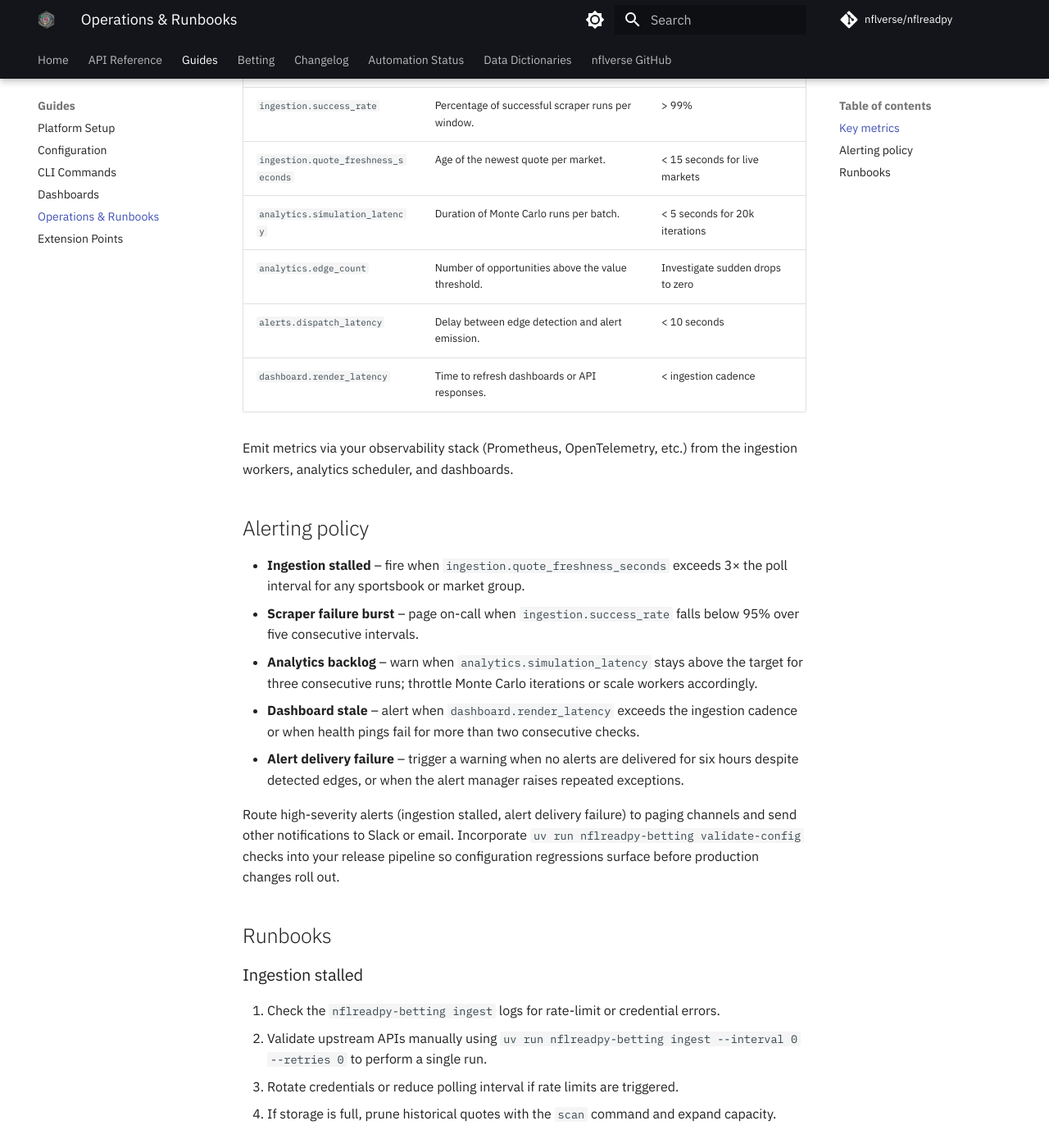
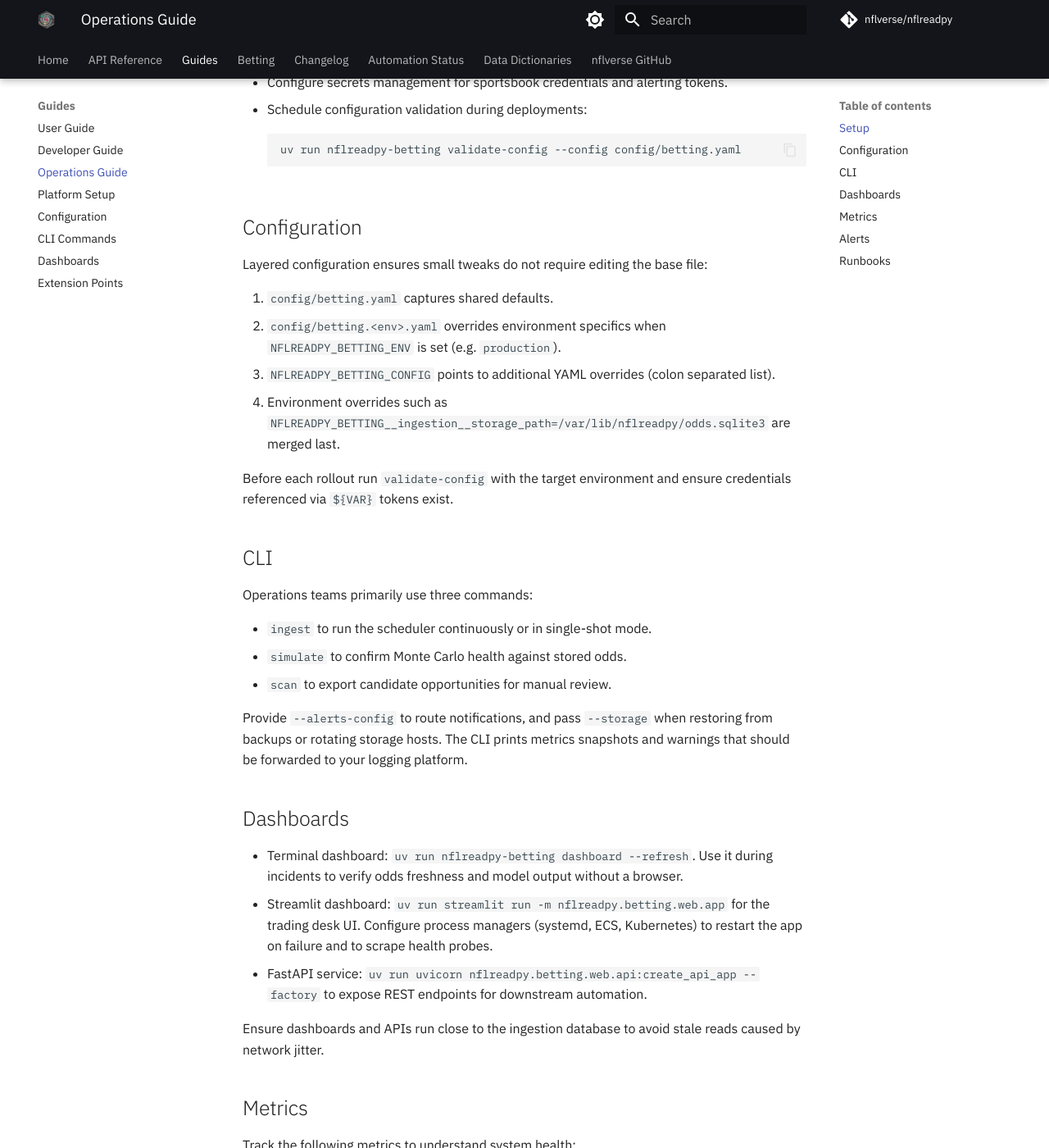
Before and after one commit to nflverse/nflreadpy, an MkDocs documentation site: the page built from docs/guides/operations.md, in a window 1280 px wide and 1400 px high, scrolled down 417 px. Shown: the whole window at 82% size. Built offline with MkDocs 1.6.1 and Material for MkDocs 9.7.7, drawn with Linux system fonts in a browser that asks for light colours; comment, search, counter and statistics services are not loaded; some of the changed text lies outside the part shown.

Commit message:
Add betting guides and strengthen CI coverage

````diff
--- a/docs/guides/operations.md
+++ b/docs/guides/operations.md
@@ -1,13 +1,72 @@
 # Operations Guide
 
-This runbook captures day-to-day operations for the betting stack, including metrics, alerts, and
-incident response playbooks.
+This runbook covers everything operations teams need to run the betting
+stack in production—from environment bootstrap through monitoring and
+incident response. Each section maps to the lifecycle topics surfaced in
+README.md so you can jump straight to the task at hand.
 
-## Key metrics
+## Setup
+
+- Provision compute capable of running the CPU or GPU Docker images.
+- Mount persistent storage for the ingestion SQLite database and logs.
+- Configure secrets management for sportsbook credentials and alerting
+tokens.
+- Schedule configuration validation during deployments:
+  ```bash
+  uv run nflreadpy-betting validate-config --config config/betting.yaml
+  ```
+
+## Configuration
+
+Layered configuration ensures small tweaks do not require editing the
+base file:
+
+1. `config/betting.yaml` captures shared defaults.
+2. `config/betting.<env>.yaml` overrides environment specifics when
+   `NFLREADPY_BETTING_ENV` is set (e.g. `production`).
+3. `NFLREADPY_BETTING_CONFIG` points to additional YAML overrides (colon
+   separated list).
+4. Environment overrides such as
+   `NFLREADPY_BETTING__ingestion__storage_path=/var/lib/nflreadpy/odds.sqlite3`
+   are merged last.
+
+Before each rollout run `validate-config` with the target environment and
+ensure credentials referenced via `${VAR}` tokens exist.
+
+## CLI
+
+Operations teams primarily use three commands:
+
+- `ingest` to run the scheduler continuously or in single-shot mode.
+- `simulate` to confirm Monte Carlo health against stored odds.
+- `scan` to export candidate opportunities for manual review.
+
+Provide `--alerts-config` to route notifications, and pass `--storage`
+when restoring from backups or rotating storage hosts. The CLI prints
+metrics snapshots and warnings that should be forwarded to your logging
+platform.
+
+## Dashboards
+
+- Terminal dashboard: `uv run nflreadpy-betting dashboard --refresh`. Use
+  it during incidents to verify odds freshness and model output without a
+  browser.
+- Streamlit dashboard: `uv run streamlit run -m nflreadpy.betting.web.app`
+  for the trading desk UI. Configure process managers (systemd, ECS,
+  Kubernetes) to restart the app on failure and to scrape health probes.
+- FastAPI service: `uv run uvicorn nflreadpy.betting.web.api:create_api_app --factory`
+  to expose REST endpoints for downstream automation.
+
+Ensure dashboards and APIs run close to the ingestion database to avoid
+stale reads caused by network jitter.
+
+## Metrics
+
+Track the following metrics to understand system health:
 
 | Metric | Description | Target |
 | --- | --- | --- |
-| `ingestion.poll_latency` | Time between scheduled and actual scraper polls. | < 2x configured interval |
+| `ingestion.poll_latency` | Time between scheduled and actual scraper polls. | < 2× configured interval |
 | `ingestion.success_rate` | Percentage of successful scraper runs per window. | > 99% |
 | `ingestion.quote_freshness_seconds` | Age of the newest quote per market. | < 15 seconds for live markets |
 | `analytics.simulation_latency` | Duration of Monte Carlo runs per batch. | < 5 seconds for 20k iterations |
@@ -15,57 +74,71 @@
 | `alerts.dispatch_latency` | Delay between edge detection and alert emission. | < 10 seconds |
 | `dashboard.render_latency` | Time to refresh dashboards or API responses. | < ingestion cadence |
 
-Emit metrics via your observability stack (Prometheus, OpenTelemetry, etc.) from the ingestion
-workers, analytics scheduler, and dashboards.
+Emit metrics via your observability stack (Prometheus, OpenTelemetry,
+Datadog) from the ingestion workers, analytics scheduler, dashboards, and
+alerting adapters.
 
-## Alerting policy
+## Alerts
 
-- **Ingestion stalled** – fire when `ingestion.quote_freshness_seconds` exceeds 3× the poll
-  interval for any sportsbook or market group.
-- **Scraper failure burst** – page on-call when `ingestion.success_rate` falls below 95% over five
-  consecutive intervals.
-- **Analytics backlog** – warn when `analytics.simulation_latency` stays above the target for three
-  consecutive runs; throttle Monte Carlo iterations or scale workers accordingly.
-- **Dashboard stale** – alert when `dashboard.render_latency` exceeds the ingestion cadence or when
-  health pings fail for more than two consecutive checks.
-- **Alert delivery failure** – trigger a warning when no alerts are delivered for six hours despite
-  detected edges, or when the alert manager raises repeated exceptions.
+Recommended alerting policy:
 
-Route high-severity alerts (ingestion stalled, alert delivery failure) to paging channels and send
-other notifications to Slack or email. Incorporate `uv run nflreadpy-betting validate-config`
-checks into your release pipeline so configuration regressions surface before production changes
-roll out.
+- **Ingestion stalled** – fire when `ingestion.quote_freshness_seconds`
+  exceeds 3× the poll interval for any sportsbook or market group.
+- **Scraper failure burst** – page on-call when
+  `ingestion.success_rate` drops below 95% over five consecutive
+  intervals.
+- **Analytics backlog** – warn when `analytics.simulation_latency`
+  breaches target for three runs; scale workers or reduce iterations.
+- **Dashboard stale** – alert when `dashboard.render_latency` exceeds the
+  ingestion cadence or health checks fail repeatedly.
+- **Alert delivery failure** – trigger a warning when no alerts are
+  delivered for six hours despite detected edges, or when the alert
+  manager raises repeated exceptions.
+
+Route high-severity alerts to paging channels and send informational
+notifications to Slack or email. Test the pipeline with
+`nflreadpy-betting simulate --refresh --alerts-config alerts.yaml`.
 
 ## Runbooks
 
 ### Ingestion stalled
 
-1. Check the `nflreadpy-betting ingest` logs for rate-limit or credential errors.
-2. Validate upstream APIs manually using `uv run nflreadpy-betting ingest --interval 0 --retries 0`
-   to perform a single run.
-3. Rotate credentials or reduce polling interval if rate limits are triggered.
-4. If storage is full, prune historical quotes with the `scan` command and expand capacity.
+1. Check `nflreadpy-betting ingest` logs for rate-limit or credential
+   errors.
+2. Validate upstream APIs manually using
+   `uv run nflreadpy-betting ingest --interval 0 --retries 0`.
+3. Rotate credentials or reduce polling interval if rate limits are
+   triggered.
+4. If storage is full, prune historical quotes with the `scan` command
+   and expand capacity.
 
 ### Analytics backlog
 
-1. Review Monte Carlo iterations and bankroll simulation options in `config/betting.yaml`.
-2. Temporarily lower `analytics.iterations` or disable bankroll simulations via CLI overrides.
-3. Scale out analytics workers or provision more CPU.
-4. Verify that ingestion is not flooding analytics with duplicated events.
+1. Review Monte Carlo iterations and bankroll simulation options in
+   `config/betting.yaml`.
+2. Temporarily lower `analytics.iterations` or disable bankroll
+   simulations via CLI overrides.
+3. Scale out analytics workers or provision more CPU/GPU resources.
+4. Verify ingestion is not flooding analytics with duplicated events.
 
 ### Dashboard stale
 
-1. Confirm ingestion metrics are healthy; stale dashboards often stem from stale quotes.
+1. Confirm ingestion metrics are healthy; stale dashboards often stem
+   from stale quotes.
 2. Restart the Streamlit and FastAPI processes to clear cached state.
-3. Review network connectivity between dashboards and the storage backend.
-4. If latency persists, enable verbose logging and capture traces for investigation.
+3. Review network connectivity between dashboards and the storage
+   backend.
+4. Enable verbose logging and capture traces if latency persists.
 
 ### Alert delivery failure
 
-1. Inspect the alert manager logs for API errors or credential failures.
-2. Re-run `uv run nflreadpy-betting simulate --enable-alerts` to emit a test alert.
-3. Fallback to manual notifications using exported CSVs from the `scan` command.
-4. Escalate to platform engineering if third-party alerting providers experience outages.
+1. Inspect alert manager logs for API errors or credential failures.
+2. Re-run `uv run nflreadpy-betting simulate --enable-alerts` to emit a
+   test alert.
+3. Fallback to manual notifications using exported CSVs from the `scan`
+   command.
+4. Escalate to platform engineering if third-party alerting providers
+   experience outages.
 
-Document lessons learned after every incident and feed improvements back into configuration,
-monitoring, and testing suites.
+Document lessons learned after every incident and feed improvements back
+into configuration, monitoring, and testing suites.
--- a/mkdocs.yml
+++ b/mkdocs.yml
@@ -43,11 +43,13 @@
     - Utilities: api/utils.md
     - Betting Dashboard: api/betting_dashboard.md
   - Guides:
+    - User Guide: guides/user-guide.md
+    - Developer Guide: guides/developer-guide.md
+    - Operations Guide: guides/operations.md
     - Platform Setup: guides/setup.md
     - Configuration: guides/configuration.md
     - CLI Commands: guides/cli.md
     - Dashboards: guides/dashboards.md
-    - Operations & Runbooks: guides/operations.md
     - Extension Points: guides/extension-points.md
   - Betting:
     - Setup: betting/setup.md
````
Also changed, not shown: README.md (+3 -1 lines), docs/guides/developer-guide.md (added, +89 -0 lines), docs/guides/user-guide.md (added, +107 -0 lines), 1 other file.
